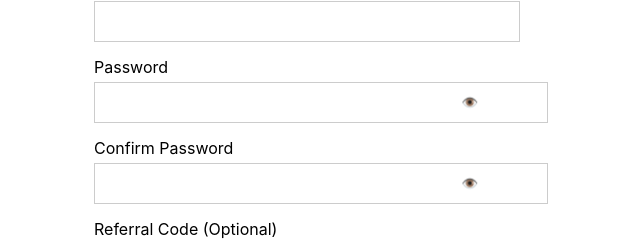
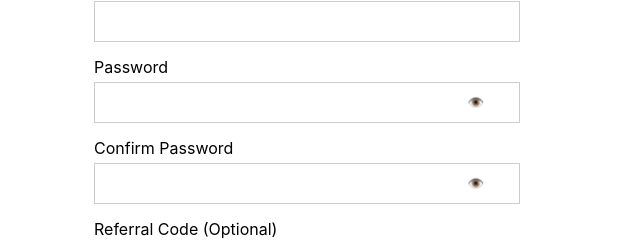
Before and after one commit to Molly256/palamedes-pr, a Next.js app: page /register in a window 1280 px wide. Shown: the part 268-511 px from the top of the page, without its empty margins (346-986 px from the left). Built offline with nearby package versions, Linux system fonts and the light colour scheme.

Commit message:
fix: all inputs same width white bg no card

```diff
--- a/app/register/page.js
+++ b/app/register/page.js
@@ -48,7 +48,6 @@ export default function Register() {
       const data = await res.json()
 
       if(data.success) {
-        // Save for Dashboard
         localStorage.setItem('palamedes_user', JSON.stringify({
           name: form.username,
           phone: form.phone,
@@ -56,7 +55,7 @@ export default function Register() {
           balance: 0,
           vip: 0
         }))
-        window.location.href = '/login' // Changed: go to login not dashboard
+        window.location.href = '/login'
       } else {
         setError(data.message || 'Registration failed')
       }
@@ -69,7 +68,7 @@ export default function Register() {
   return (
     <main style={{
       minHeight: '100vh',
-      background: '#ffffff', // Changed: full white
+      background: '#ffffff',
       padding: '40px 20px'
     }}>
       <h1 style={{textAlign: 'center', marginBottom: '20px', color: '#000', fontSize: '28px'}}>
@@ -90,7 +89,7 @@ export default function Register() {
             value={form.username}
             onChange={handleChange}
             required
-            minLength={3}
+            minLength={6}
             style={{width: '100%', padding: '12px', border: '1px solid #ccc', background: '#fff', color: '#000'}}
           />
         </div>
@@ -116,9 +115,9 @@ export default function Register() {
               value={form.password}
               onChange={handleChange}
               required
-              style={{width: '100%', padding: '12px 40px 12px 12px', border: '1px solid #ccc', background: '#fff', color: '#000'}}
+              style={{width: '100%', padding: '12px', border: '1px solid #ccc', background: '#fff', color: '#000'}}
             />
-            <button type="button" onClick={() => setShowPass(!showPass)} style={{position: 'absolute', right: '10px', top: '12px', background: 'none', border: 'none', cursor: 'pointer'}}>
+            <button type="button" onClick={() => setShowPass(!showPass)} style={{position: 'absolute', right: '10px', top: '50%', transform: 'translateY(-50%)', background: 'none', border: 'none', cursor: 'pointer', padding: '0'}}>
               {showPass ? '🙈' : '👁️'}
             </button>
           </div>
@@ -133,9 +132,9 @@ export default function Register() {
               value={form.confirmPassword}
               onChange={handleChange}
               required
-              style={{width: '100%', padding: '12px 40px 12px 12px', border: '1px solid #ccc', background: '#fff', color: '#000'}}
+              style={{width: '100%', padding: '12px', border: '1px solid #ccc', background: '#fff', color: '#000'}}
             />
-            <button type="button" onClick={() => setShowConfirm(!showConfirm)} style={{position: 'absolute', right: '10px', top: '12px', background: 'none', border: 'none', cursor: 'pointer'}}>
+            <button type="button" onClick={() => setShowConfirm(!showConfirm)} style={{position: 'absolute', right: '10px', top: '50%', transform: 'translateY(-50%)', background: 'none', border: 'none', cursor: 'pointer', padding: '0'}}>
               {showConfirm ? '🙈' : '👁️'}
             </button>
           </div>
```
